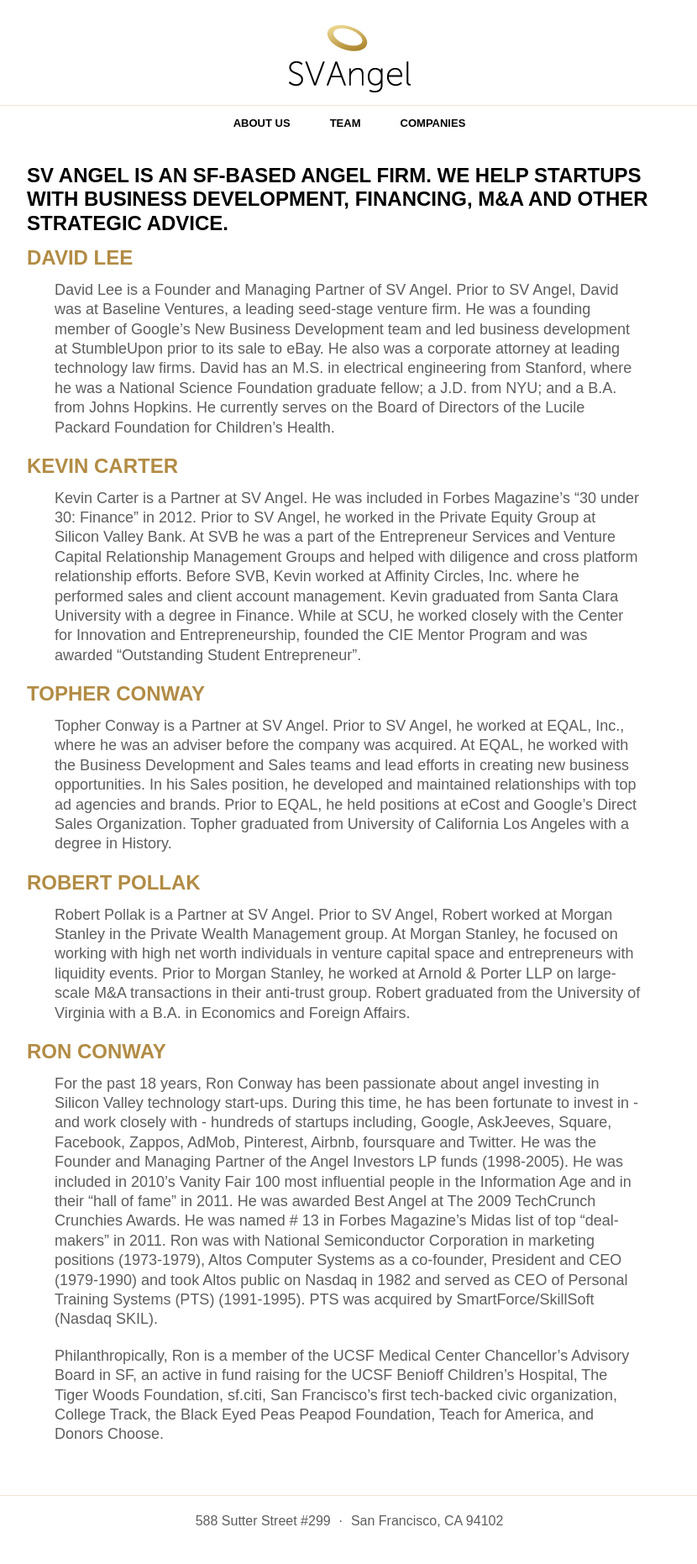
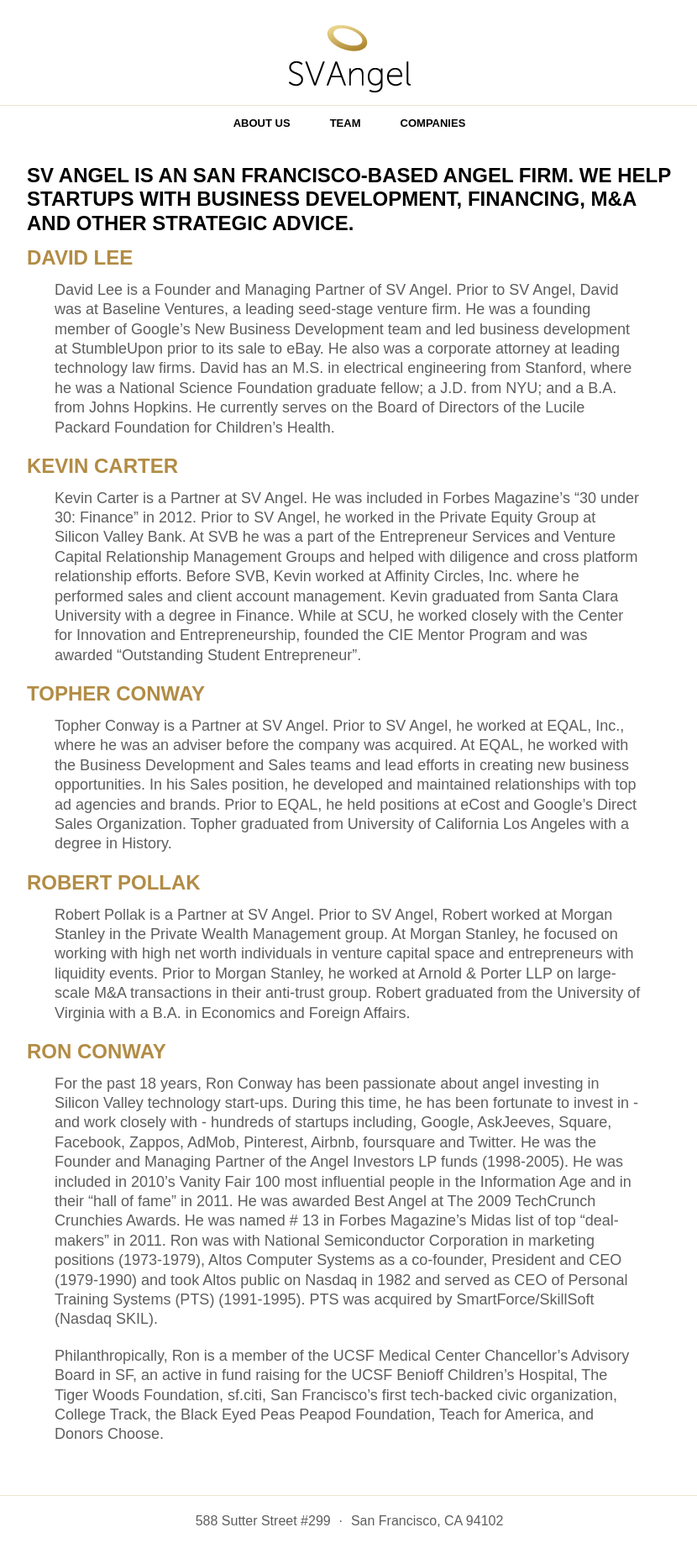
Before and after one commit to beausmith/svangel.github.com, a Jekyll site: the page built from team/index.markdown, in a window 1280 px wide. Shown: the whole page at 84% size, without its empty margins (224-1054 px from the left). Built offline with Jekyll 4.4.1, drawn with Linux system fonts in a browser that asks for light colours; Markdown is read by kramdown in place of the engine named in the settings.

Commit message:
SF to San Francisco

```diff
--- a/team/index.markdown
+++ b/team/index.markdown
@@ -1,11 +1,11 @@
 ---
 layout: default
 title: The SV Angel Team
-description: SV Angel is an SF-based angel firm.  We help startups with business development, financing, M&A and other strategic advice.
+description: SV Angel is an San Francisco-based angel firm.  We help startups with business development, financing, M&A and other strategic advice.
 name: team
 ---
 
-# SV Angel is an SF-based angel firm.  We help startups with business development, financing, M&A and other strategic advice.
+# SV Angel is an San Francisco-based angel firm.  We help startups with business development, financing, M&A and other strategic advice.
 
 ## David Lee
 David Lee is a Founder and Managing Partner of SV Angel. Prior to SV Angel, David was at Baseline Ventures, a leading seed-stage venture firm. He was a founding member of Google's New Business Development team and led business development at StumbleUpon prior to its sale to eBay. He also was a corporate attorney at leading technology law firms. David has an M.S. in electrical engineering from Stanford, where he was a National Science Foundation graduate fellow; a J.D. from NYU; and a B.A. from Johns Hopkins. He currently serves on the Board of Directors of the Lucile Packard Foundation for Children's Health.
```
